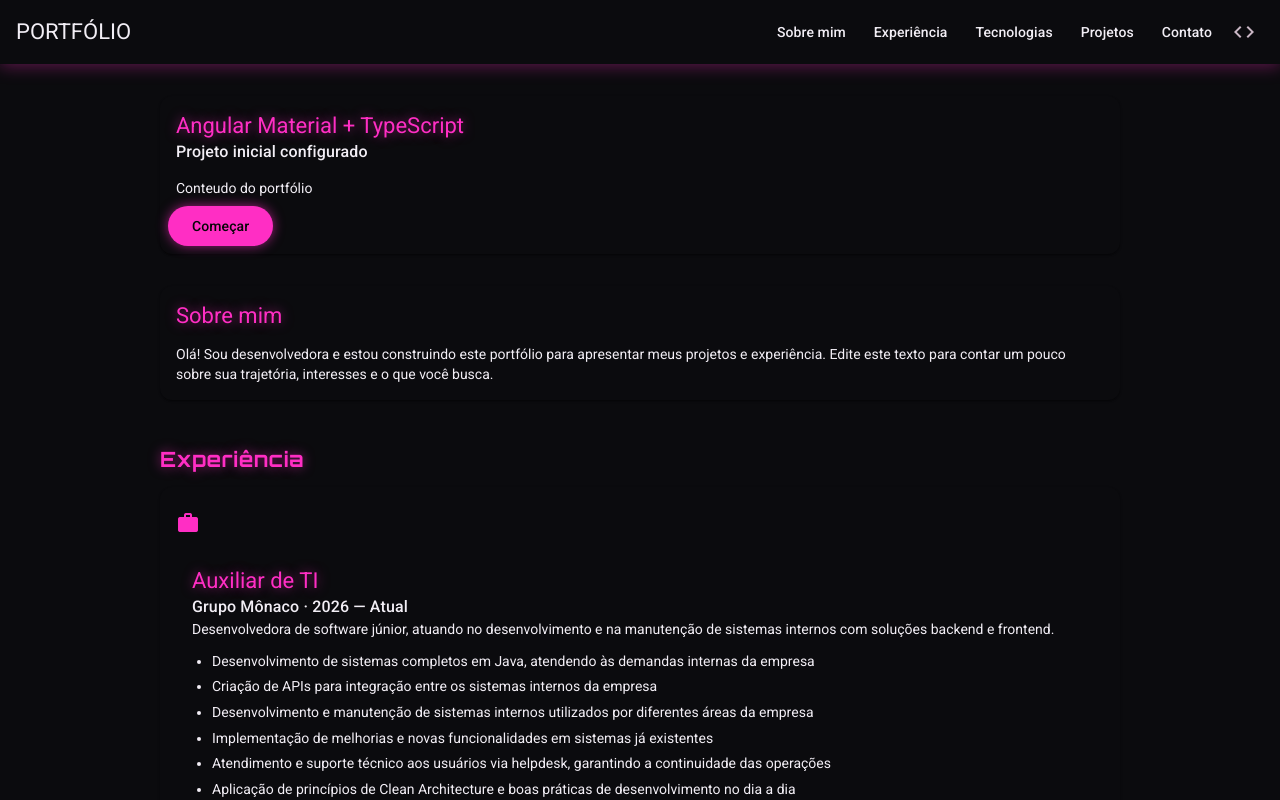
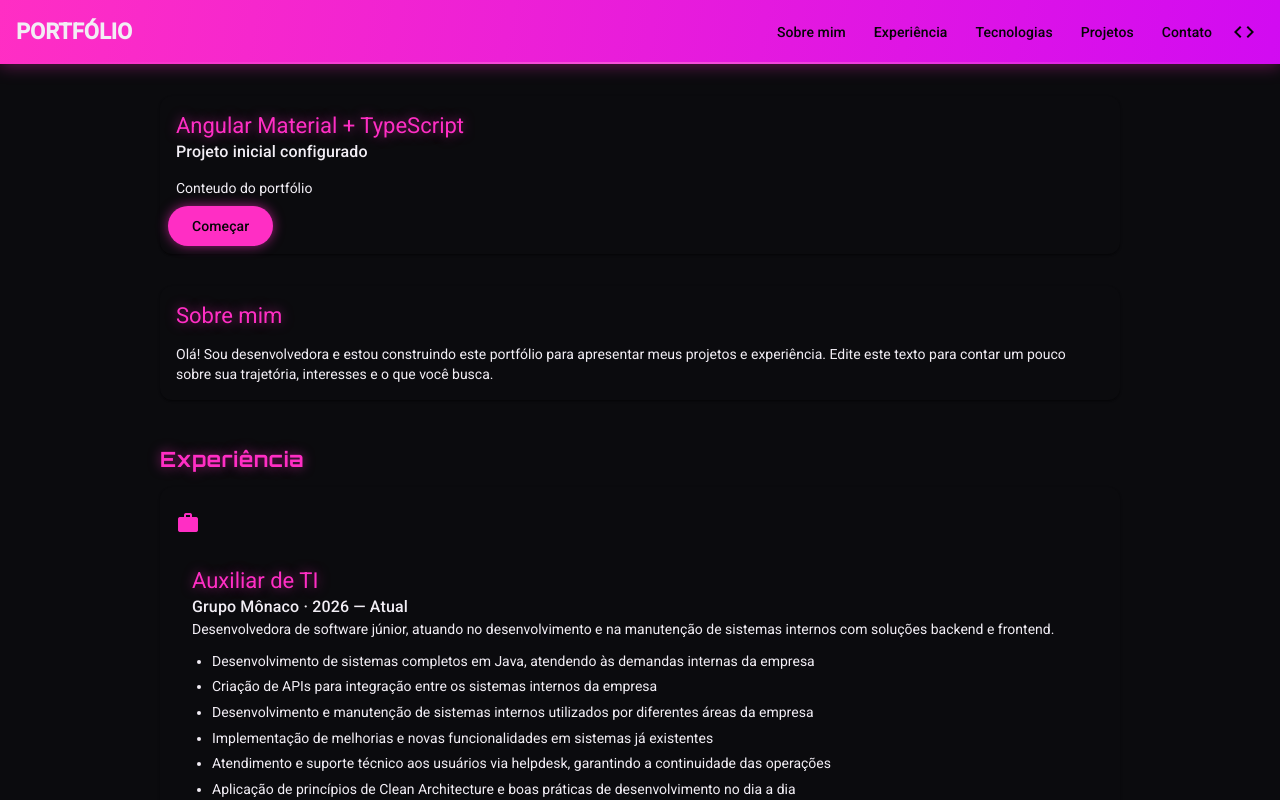
Before and after one commit to MariaClaraCorecha/portfolio, an Angular app: page / in a window 1280 px wide. Shown: the top 800 px of the page. Built offline with nearby package versions, Linux system fonts and the light colour scheme.

Commit message:
feat: enhance header styling with brand class and toolbar gradient

```diff
--- a/src/app/header/header.html
+++ b/src/app/header/header.html
@@ -1,5 +1,5 @@
 <mat-toolbar color="primary">
-  <span>{{ title() }}</span>
+  <span class="brand">{{ title() }}</span>
   <span class="spacer"></span>
   <nav class="nav-links">
     <a mat-button href="#sobre">Sobre mim</a>
@@ -23,7 +23,7 @@
     <a mat-menu-item href="#projetos">Projetos</a>
     <a mat-menu-item href="#contato">Contato</a>
   </mat-menu>
-  <button mat-icon-button aria-label="GitHub">
+  <button mat-icon-button class="github-link" aria-label="GitHub">
     <mat-icon>code</mat-icon>
   </button>
 </mat-toolbar>
--- a/src/app/header/header.scss
+++ b/src/app/header/header.scss
@@ -3,6 +3,24 @@
   position: sticky;
   top: 0;
   z-index: 100;
+}
+
+.mat-toolbar {
+  background-image: linear-gradient(100deg, var(--mat-sys-primary) 0%, var(--mat-sys-tertiary) 130%);
+  position: relative;
+
+  &::after {
+    content: '';
+    position: absolute;
+    inset: auto 0 0 0;
+    height: 2px;
+    background: linear-gradient(90deg, transparent, var(--mat-sys-on-primary-container), transparent);
+    opacity: 0.7;
+  }
+}
+
+.brand {
+  font-weight: 700;
 }
 
 .spacer {
@@ -12,6 +30,18 @@
 .nav-links {
   display: flex;
   gap: 0.25rem;
+}
+
+.nav-links a,
+.nav-menu-trigger,
+.github-link {
+  color: var(--mat-sys-on-primary);
+  transition: background-color 0.15s ease-in-out, box-shadow 0.15s ease-in-out;
+
+  &:hover {
+    background-color: rgba(0, 0, 0, 0.12);
+    box-shadow: 0 0 10px rgba(0, 0, 0, 0.25);
+  }
 }
 
 .nav-menu-trigger {
```
